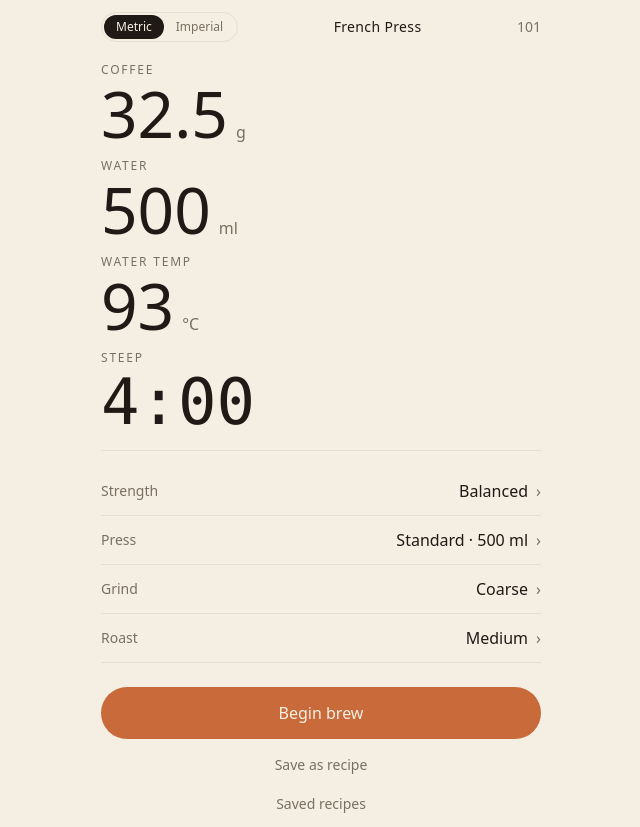
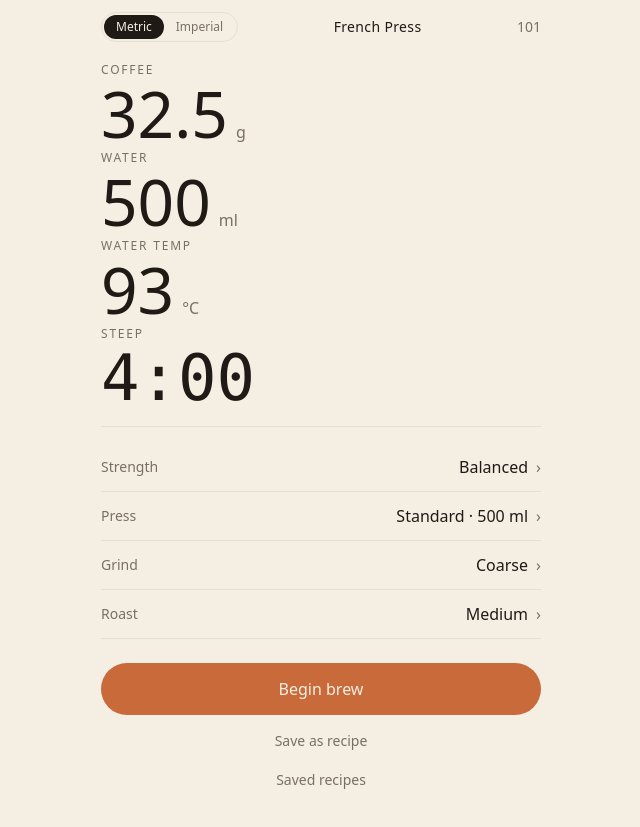
Before and after one commit to asanche90-netizen/French-Press, a React (Vite) app: page / in a window 1280 px wide. Shown: the whole page, without its empty margins (319-959 px from the left). After the commit the page ends 803 px from the top, so only its background shows below. Built offline with nearby package versions, Linux system fonts and the light colour scheme.

Commit message:
tighten spacing between recipe stat rows
Drop inter-row gap from 12px to 4px so the four stats read as a
single cohesive recipe block. The 64px numbers already create
enough vertical rhythm on their own.

```diff
--- a/src/screens/Home.tsx
+++ b/src/screens/Home.tsx
@@ -196,7 +196,7 @@ export default function Home({
         </header>
 
         <main className="flex flex-1 flex-col gap-4">
-          <section className="mt-2 flex flex-col gap-3 border-b border-hairline pb-4">
+          <section className="mt-2 flex flex-col gap-1 border-b border-hairline pb-4">
             <OutputRow
               label="Coffee"
               primary={
```
